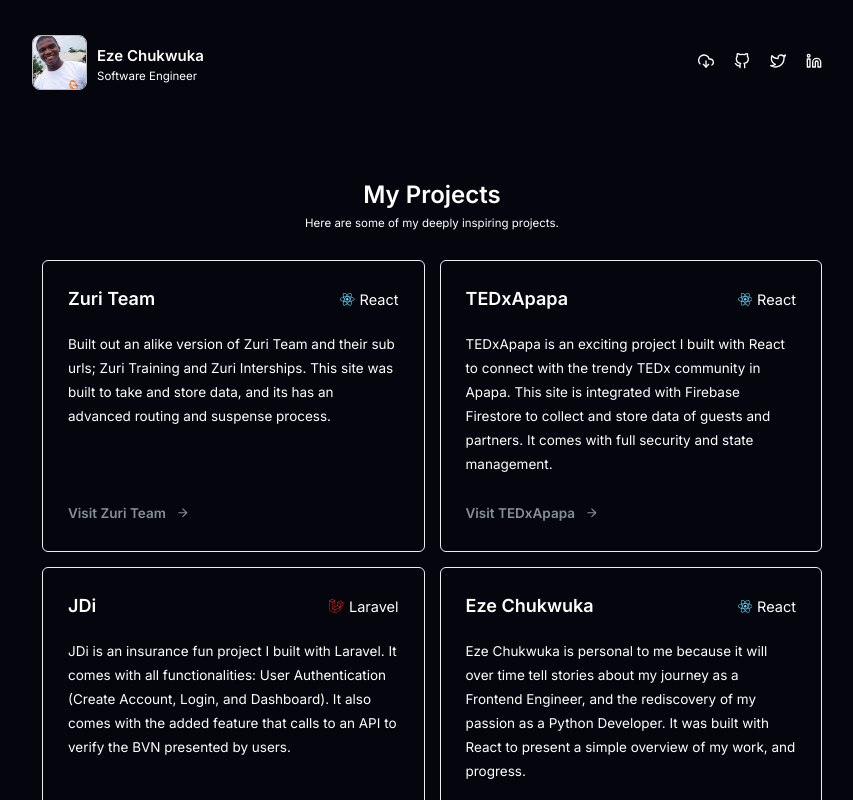
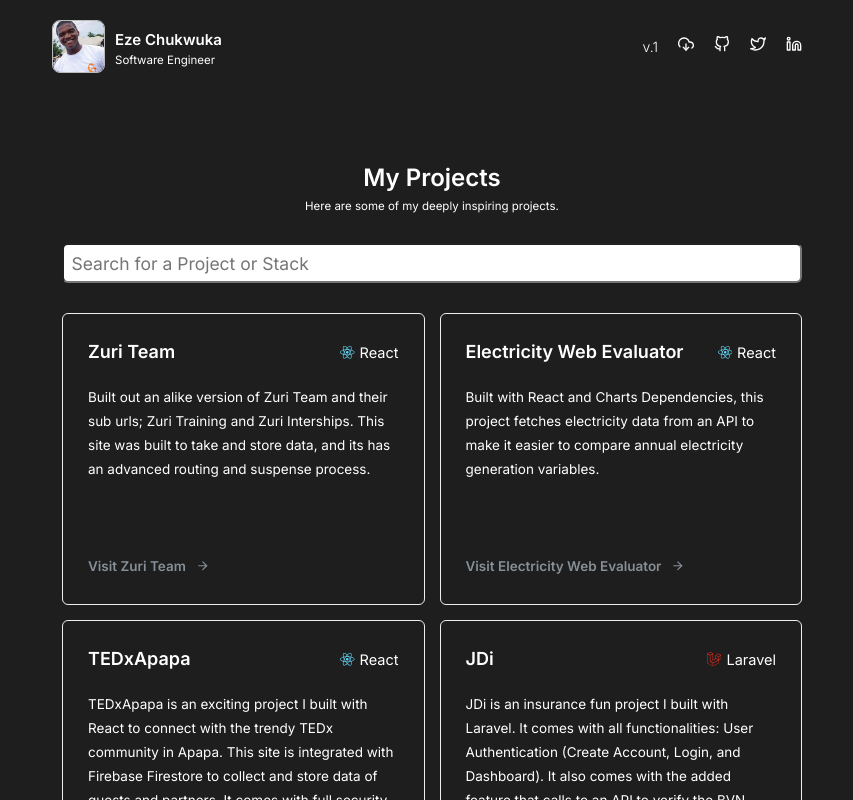
Before and after one commit to ChukwukaEze/Eze-Chukwuka, a React (Create React App) app: page / in a window 1280 px wide. Shown: the top 800 px of the page, without its empty margins (208-1061 px from the left). Built offline with nearby package versions, Linux system fonts and the light colour scheme.

Commit message:
version update

```diff
--- a/src/profile/body/contact.js
+++ b/src/profile/body/contact.js
@@ -1,14 +1,14 @@
-import React, {useState} from 'react'
+import React, {useState, useEffect} from 'react'
 import DisplayPicture from '../../images/eze-chukwuka.jpg'
-import {FiDownloadCloud, FiXCircle, FiArrowRight, FiGithub, FiLinkedin, FiTwitter, FiChevronRight} from 'react-icons/fi'
-import { FaCss3, FaGit, FaGoogle, FaHtml5, FaJs, FaLaravel, FaLink, FaNodeJs, FaPython, FaReact, FaSass, FaWhatsapp } from 'react-icons/fa'
+import {FiDownloadCloud, FiArrowRight, FiGithub, FiLinkedin, FiTwitter} from 'react-icons/fi'
+import { FaCss3, FaGit, FaGoogle, FaHtml5, FaJs, FaLaravel, FaLink, FaNodeJs, FaReact, FaSass, FaWhatsapp } from 'react-icons/fa'
 import {BsArrowRight, BsStarFill, BsThreeDots} from 'react-icons/bs'
 import JDev from '../../images/jd.png';
 import TEDxApapa from '../../images/tedxapapa.png'
 import Chukky from '../../images/chukky.png'
 
 function Contact(props) {
-    const devProjects = ([
+    let devProjects = ([
         {
             //Image Properties
             devImg: "",
@@ -21,6 +21,21 @@ function Contact(props) {
             //Links
             git: "",
             siteLink: "https://zuri-site.web.app",
+            stack: "React",
+            stackIMG: <FaReact/>
+        },
+        {
+            //Image Properties
+            devImg: "",
+            devAlt: "",
+
+            //Project Details
+            project: "Electricity Web Evaluator",
+            projectDes: `Built with React and Charts Dependencies, this project fetches electricity data from an API to make it easier to compare annual electricity generation variables.`,
+
+            //Links
+            git: "",
+            siteLink: "https://nextier-fe.web.app/",
             stack: "React",
             stackIMG: <FaReact/>
         },
@@ -75,45 +90,147 @@ function Contact(props) {
         },
 
     ])
+
+    const [small, setSmall] = useState(false);
+    const [filterValues, setFilterValues] = useState('')
+
+
+    //Onscroll Effect
+    useEffect(() => {
+        if (typeof window !== "undefined") {
+            window.addEventListener("scroll", () =>
+                setSmall(window.pageYOffset > 200)
+            );
+        }
+    }, []);
+
+
+
+    //OnChange
+    const handleChange = e => {
+        e.preventDefault();
+        setFilterValues(e.target.value);
+    //     setDevProjects(filterRoles)
+    //     console.log('firstProject', devProjects)
+
+    // console.log("filter", filterRoles)
+
+    }
+
+    const lowerCaseValues = filterValues.toLowerCase()
+
+    if(filterValues.length > 0){
+        devProjects = devProjects.filter(roles => {
+            return(
+                roles.project.toLowerCase().match(lowerCaseValues) ||
+                roles.projectDes.toLowerCase().match(lowerCaseValues) ||
+                roles.stack.toLowerCase().match(lowerCaseValues)
+            )
+        });
+    }else {
+        <p>No Result</p>
+    }
+
+
+
+
+
+
+    //devProjects(filterRoles)
+
+    console.log("dev", devProjects)
+
+
+
+
+
+    //console.log(devProjects)
+
+
+
+
+
+
+
+
+
+
+
+
+
     return (
           <main className="contact closed">
                 <div className="contact_body">
-                    <div></div>
+                    {small && <div className= {`scroll_intro ${small && 'holder_intro'}`}>
+                                        <div className="small_header_content">
+                                            <div className="name_title">
+                                                <h3>Eze Chukwuka</h3>
+                                            </div>
+                                            <div className="search_fie">
+                                                <input
+                                                    type="text"
+                                                    name="filterValue"
+                                                    id=""
+                                                    value={filterValues}
+                                                    onChange={handleChange}
+                                                    placeholder="Search for a Project or Stack"
+                                                />
+                                            </div>
+
+                                        </div>
+                                </div>}
                     <div className="intro">
                         <img src={DisplayPicture} alt="" className="display_picture" />
                         <div className="name_title">
                             <h3>Eze Chukwuka</h3>
                             <p>Software Engineer</p>
                         </div>
+
                         <div className="nav">
                             <div className="onsocials">
-                                <a target="_blank" href="https://drive.google.com/file/d/1rAV5UAAiM8r5lgmsYJjm2wWRH3QmWS-2/view?usp=sharing">
+                                <a>
+                                    <small>v.1</small>
+                                </a>
+                                <a rel="noreferrer"  target="_blank" href="https://drive.google.com/file/d/1rAV5UAAiM8r5lgmsYJjm2wWRH3QmWS-2/view?usp=sharing">
                                     <FiDownloadCloud/>
                                 </a>
-                                <a target="_blank" href="https://github.com/ChukkyWang">
+                                <a rel="noreferrer"  target="_blank" href="https://github.com/ChukkyWang">
                                     <FiGithub/>
                                 </a>
-                                <a target="_blank" href="https://twitter.com/TheChukkyEze">
+                                <a rel="noreferrer"  target="_blank" href="https://twitter.com/TheChukkyEze">
                                     <FiTwitter/>
                                 </a>
-                                <a target="_blank" href="https://www.linkedin.com/in/eze-chukwuka">
+                                <a rel="noreferrer"  target="_blank" href="https://www.linkedin.com/in/eze-chukwuka">
                                     <FiLinkedin/>
                                 </a>
                             </div>
                         </div>
                     </div>
+
                     <div className="_contact">
                         <div className="main_contact_body">
                             <h2 className="headings_contact">
                                 My Projects
                             </h2>
                             <p>Here are some of my deeply inspiring projects.</p>
+
+                                <div className="search_fie">
+                                <input
+                                    type="text"
+                                    name="filterValue"
+                                    id=""
+                                    value={filterValues}
+                                    onChange={handleChange}
+                                    placeholder="Search for a Project or Stack"
+                                />
+                                </div>
+
                             <div className="projects_rack">
                                 {devProjects.map((devProject) => (
                                     <div key={devProject.project} className="project_item other_items">
                                         <div className="project_item_title">
                                             <h3>{devProject.project}</h3>
-                                            <span className="stack-icon">
+                                            <span className={`stack-icon ${devProject.stack === 'Laravel' ? 'laravel_color' : 'react_color'}`}>
                                                 {devProject.stackIMG} {devProject.stack}
                                             </span>
                                         </div>
@@ -121,7 +238,7 @@ function Contact(props) {
                                         <div className="project-note">
                                             <p>{devProject.projectDes}</p>
                                         </div>
-                                        <a href={devProject.siteLink} target="_blank"> Visit {devProject.project} <FiArrowRight/></a>
+                                        <a href={devProject.siteLink} rel="noreferrer" target="_blank"> Visit {devProject.project} <FiArrowRight/></a>
                                     </div>
                                 ))}
 
@@ -131,8 +248,8 @@ function Contact(props) {
                                         <h3>Let's</h3>
                                         <h3>Collaborate <BsArrowRight/></h3>
                                         <div className="contact-bib">
-                                            <a href="mailto:ezechukwukae@gmail.com"><FaGoogle/></a>
-                                            <a href="https://wa.link/7j9t00" target="_blank"><FaWhatsapp/></a>
+                                            <a rel="noreferrer"  href="mailto:ezechukwukae@gmail.com"><FaGoogle/></a>
+                                            <a rel="noreferrer"  href="https://wa.link/7j9t00" target="_blank"><FaWhatsapp/></a>
                                         </div>
                                     </div>
                                 </div>
--- a/src/profile/styles/styles.css
+++ b/src/profile/styles/styles.css
@@ -1,3 +1,8 @@
+* {
+  -webkit-box-sizing: border-box;
+          box-sizing: border-box;
+}
+
 .section {
   position: relative;
 }
@@ -132,7 +137,7 @@
 
 .closed {
   height: auto;
-  background-color: #04050d;
+  background-color: #1E1E1E;
   color: White;
   -webkit-transition: 0.3ms ease-in-out;
   transition: 0.3ms ease-in-out;
@@ -321,16 +326,6 @@
   color: #04050d;
 }
 
-.contact_body > div:first-child, .main_contact_body > div:first-child {
-  text-align: right;
-  margin: 15px 10px;
-}
-
-.contact_body > div:first-child *, .main_contact_body > div:first-child * {
-  font-size: 20px;
-  cursor: pointer;
-}
-
 @media only screen and (max-width: 768px) {
   .contact_body, .main_contact_body {
     padding: 20px;
@@ -373,6 +368,8 @@
   padding: 25px;
   cursor: pointer;
   margin: 0px;
+  -webkit-box-sizing: unset;
+          box-sizing: unset;
 }
 
 .other_items .project_item_title {
@@ -407,11 +404,11 @@
   font-size: 18px;
 }
 
-.projects_rack .other_items:not(:nth-child(3)) .project_item_title span * {
+.react_color * {
   color: #61dafb;
 }
 
-.projects_rack .other_items:nth-child(3) .project_item_title span * {
+.laravel_color * {
   color: #ff2d20;
   font-weight: 700;
 }
@@ -564,4 +561,70 @@
             flex: 1 1 90px;
   }
 }
+
+.scroll_intro {
+  display: none;
+  width: 100%;
+  height: auto;
+  background-color: #252526;
+  -webkit-box-shadow: 2px 2px 15px 0 rgba(37, 37, 38, 0.336);
+          box-shadow: 2px 2px 15px 0 rgba(37, 37, 38, 0.336);
+  padding: 5px 0px;
+}
+
+.scroll_intro .small_header_content {
+  max-width: 800px;
+  margin: 0 auto;
+  padding: 0px 10px;
+  display: -webkit-box;
+  display: -ms-flexbox;
+  display: flex;
+  -webkit-box-align: center;
+      -ms-flex-align: center;
+          align-items: center;
+  -webkit-box-orient: horizontal;
+  -webkit-box-direction: normal;
+      -ms-flex-direction: row;
+          flex-direction: row;
+  -webkit-box-pack: justify;
+      -ms-flex-pack: justify;
+          justify-content: space-between;
+  -ms-flex-wrap: nowrap;
+      flex-wrap: nowrap;
+}
+
+.holder_intro {
+  display: block;
+  position: fixed;
+  top: 0;
+  left: 0;
+  z-index: 99;
+}
+
+.holder_intro .search_fie {
+  width: 58%;
+}
+
+.holder_intro input {
+  width: 100%;
+  margin: 1px auto;
+  font-size: 14px;
+  padding: 3px 5px;
+  max-width: 800px;
+}
+
+.search_fie {
+  width: 100%;
+}
+
+input {
+  width: 100%;
+  max-width: 800px;
+  font-size: 17.5px;
+  margin: 30px auto;
+  display: block;
+  outline: none;
+  padding: 7.5px;
+  border-radius: 6px;
+}
 /*# sourceMappingURL=styles.css.map */
--- a/src/profile/styles/styles.scss
+++ b/src/profile/styles/styles.scss
@@ -1,3 +1,7 @@
+*{
+    box-sizing: border-box;
+}
+
 .section{
     position: relative;
 }
@@ -128,7 +132,8 @@
     //position: fixed;
     //top: 0;
     height: auto;
-    background-color: #04050d;
+    //background-color: #04050d;
+    background-color: #1E1E1E;
     color: White;
     transition: 0.3ms ease-in-out;
 }
@@ -326,15 +331,15 @@
     }
 }
 
-.contact_body > div:first-child, .main_contact_body > div:first-child{
-    text-align: right;
-    margin: 15px 10px;
+// .contact_body > div:first-child, .main_contact_body > div:first-child{
+//     text-align: right;
+//     margin: 15px 10px;
 
-    *{
-        font-size: 20px;
-        cursor: pointer;
-    }
-}
+//     *{
+//         font-size: 20px;
+//         cursor: pointer;
+//     }
+// }
 
 @media only screen and (max-width: 768px){
     .contact_body, .main_contact_body{
@@ -375,6 +380,7 @@
     padding: 25px;
     cursor: pointer;
     margin: 0px;
+    box-sizing: unset;
 }
 
 //Other Items from Array
@@ -402,11 +408,11 @@
 }
 
 
-.projects_rack .other_items:not(:nth-child(3)) .project_item_title span *{
+.react_color *{
         color: #61dafb;
 }
 
-.projects_rack .other_items:nth-child(3) .project_item_title span * {
+.laravel_color * {
     color: #ff2d20;
     font-weight: 700;
 }
@@ -566,3 +572,70 @@
         flex: 1 1 90px;
     }
 }
+
+
+
+.scroll_intro{
+    display: none;
+    width: 100%;
+    height: auto;
+    background-color: #252526;
+    box-shadow: 2px 2px 15px 0 rgba(37, 37, 38, 0.336);
+    padding: 5px 0px;
+
+
+    .small_header_content{
+        max-width: 800px;
+        margin: 0 auto;
+        padding: 0px 10px;
+        display: flex;
+        align-items: center;
+        flex-direction: row;
+        justify-content: space-between;
+        flex-wrap: nowrap
+    }
+}
+
+.holder_intro{
+    display: block;
+    position: fixed;
+    top: 0;
+    left: 0;
+    z-index: 99;
+
+    .search_fie{
+        //max-width: auto;
+        width: 58%;
+    }
+
+    input{
+        width: 100%;
+        margin: 1px auto;
+        font-size: 14px;
+        padding: 3px 5px;
+        max-width: 800px;
+    }
+}
+
+.search_fie{
+    //max-width: 800px;
+    width: 100%;
+}
+
+input{
+    width: 100%;
+    max-width: 800px;
+    font-size: 17.5px;
+    margin: 30px auto;
+    display: block;
+    outline: none;
+    padding: 7.5px;
+    border-radius: 6px;
+}
+
+
+// @media (max-width: 768px){
+// input{
+//         width: 100%;
+//     }
+// }
```
Also changed, not shown: src/profile/body/mains.js (+52 -52 lines), 1 other file (tests, documents, lock files or other folders).
